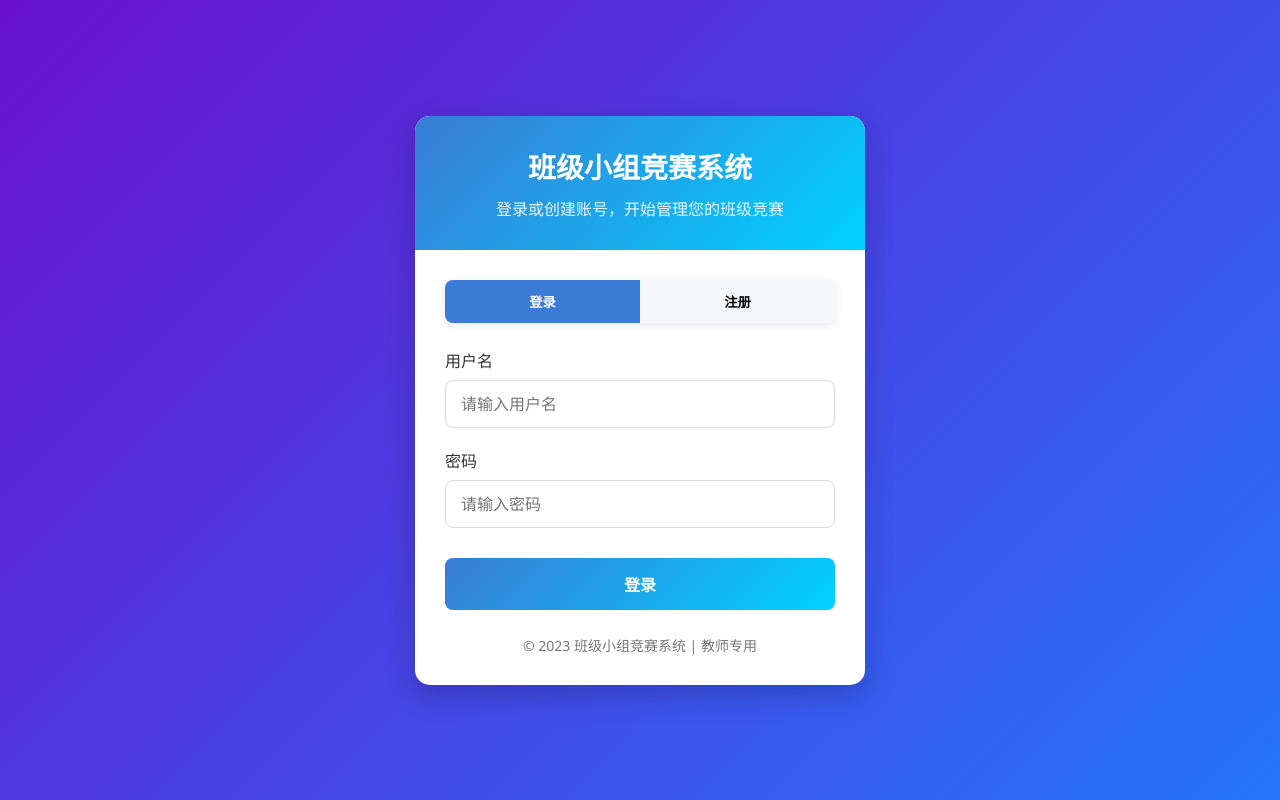
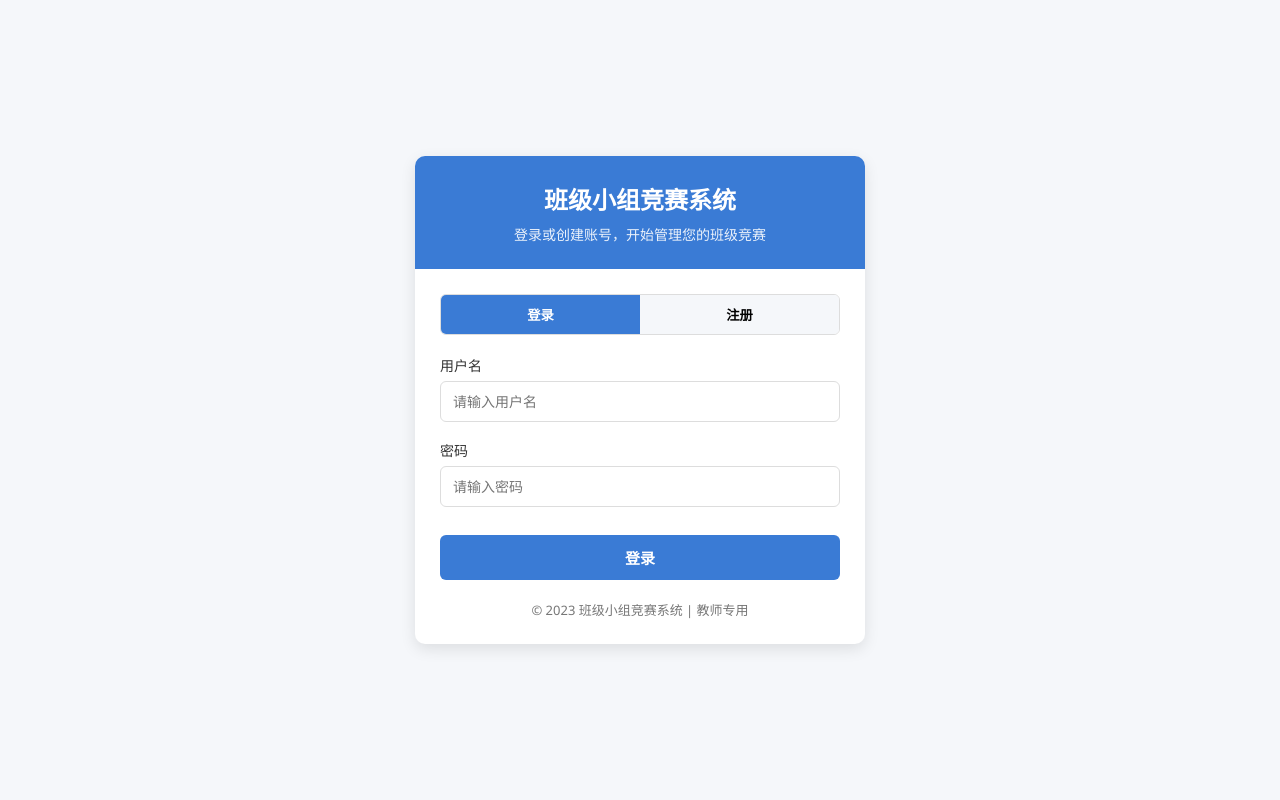
Before and after one commit to AURorazshyhll/AURorazshyhll.github.io, a plain HTML site: page index.html in a window 1280 px wide. Drawn offline with Linux system fonts and the light colour scheme.

Commit message:
Update index.html

```diff
--- a/index.html
+++ b/index.html
@@ -13,7 +13,7 @@
         }
 
         body {
-            background: linear-gradient(135deg, #6a11cb 0%, #2575fc 100%);
+            background-color: #f5f7fa;
             display: flex;
             justify-content: center;
             align-items: center;
@@ -25,43 +25,43 @@
             width: 100%;
             max-width: 450px;
             background-color: white;
-            border-radius: 15px;
-            box-shadow: 0 10px 30px rgba(0, 0, 0, 0.2);
+            border-radius: 10px;
+            box-shadow: 0 5px 15px rgba(0, 0, 0, 0.1);
             overflow: hidden;
         }
 
         .header {
-            background: linear-gradient(135deg, #3a7bd5, #00d2ff);
+            background-color: #3a7bd5;
             color: white;
-            padding: 30px 20px;
+            padding: 25px 20px;
             text-align: center;
         }
 
         .header h1 {
-            font-size: 28px;
-            margin-bottom: 10px;
+            font-size: 24px;
+            margin-bottom: 8px;
         }
 
         .header p {
             opacity: 0.9;
-            font-size: 16px;
+            font-size: 14px;
         }
 
         .form-container {
-            padding: 30px;
+            padding: 25px;
         }
 
         .form-toggle {
             display: flex;
-            margin-bottom: 25px;
-            border-radius: 8px;
+            margin-bottom: 20px;
+            border-radius: 6px;
             overflow: hidden;
-            box-shadow: 0 2px 10px rgba(0, 0, 0, 0.1);
+            border: 1px solid #ddd;
         }
 
         .toggle-btn {
             flex: 1;
-            padding: 12px;
+            padding: 10px;
             text-align: center;
             background-color: #f5f7fa;
             border: none;
@@ -81,65 +81,65 @@
 
         .form.active {
             display: block;
-            animation: fadeIn 0.5s ease;
+            animation: fadeIn 0.3s ease;
         }
 
         @keyframes fadeIn {
-            from { opacity: 0; transform: translateY(10px); }
-            to { opacity: 1; transform: translateY(0); }
+            from { opacity: 0; }
+            to { opacity: 1; }
         }
 
         .form-group {
-            margin-bottom: 20px;
+            margin-bottom: 18px;
         }
 
         .form-group label {
             display: block;
-            margin-bottom: 8px;
+            margin-bottom: 6px;
             font-weight: 500;
             color: #333;
+            font-size: 14px;
         }
 
         .form-group input {
             width: 100%;
-            padding: 12px 15px;
+            padding: 10px 12px;
             border: 1px solid #ddd;
-            border-radius: 8px;
-            font-size: 16px;
+            border-radius: 6px;
+            font-size: 14px;
             transition: border 0.3s;
         }
 
         .form-group input:focus {
             border-color: #3a7bd5;
             outline: none;
-            box-shadow: 0 0 0 2px rgba(58, 123, 213, 0.2);
         }
 
         .submit-btn {
             width: 100%;
-            padding: 14px;
-            background: linear-gradient(135deg, #3a7bd5, #00d2ff);
+            padding: 12px;
+            background-color: #3a7bd5;
             color: white;
             border: none;
-            border-radius: 8px;
-            font-size: 16px;
+            border-radius: 6px;
+            font-size: 15px;
             font-weight: 600;
             cursor: pointer;
-            transition: transform 0.2s, box-shadow 0.2s;
+            transition: background-color 0.3s;
             margin-top: 10px;
         }
 
         .submit-btn:hover {
-            transform: translateY(-2px);
-            box-shadow: 0 5px 15px rgba(58, 123, 213, 0.4);
+            background-color: #2d67c1;
         }
 
         .message {
-            margin-top: 20px;
-            padding: 12px;
-            border-radius: 8px;
+            margin-top: 15px;
+            padding: 10px;
+            border-radius: 6px;
             text-align: center;
             display: none;
+            font-size: 14px;
         }
 
         .message.success {
@@ -156,14 +156,14 @@
 
         .footer {
             text-align: center;
-            margin-top: 25px;
+            margin-top: 20px;
             color: #777;
-            font-size: 14px;
+            font-size: 13px;
         }
 
         @media (max-width: 480px) {
             .container {
-                border-radius: 10px;
+                border-radius: 8px;
             }
 
             .form-container {
@@ -171,7 +171,7 @@
             }
 
             .header h1 {
-                font-size: 24px;
+                font-size: 22px;
             }
         }
     </style>
```
